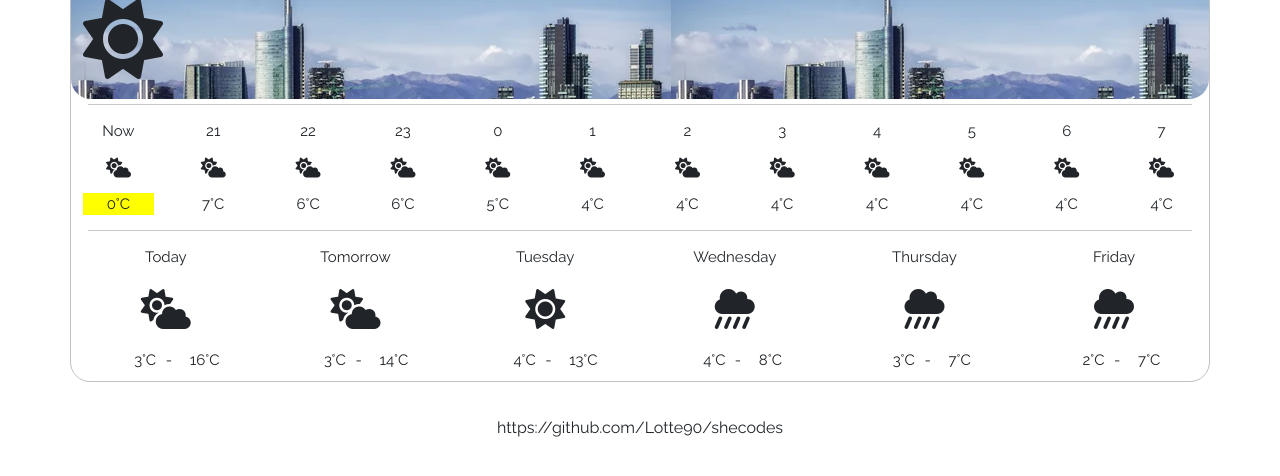
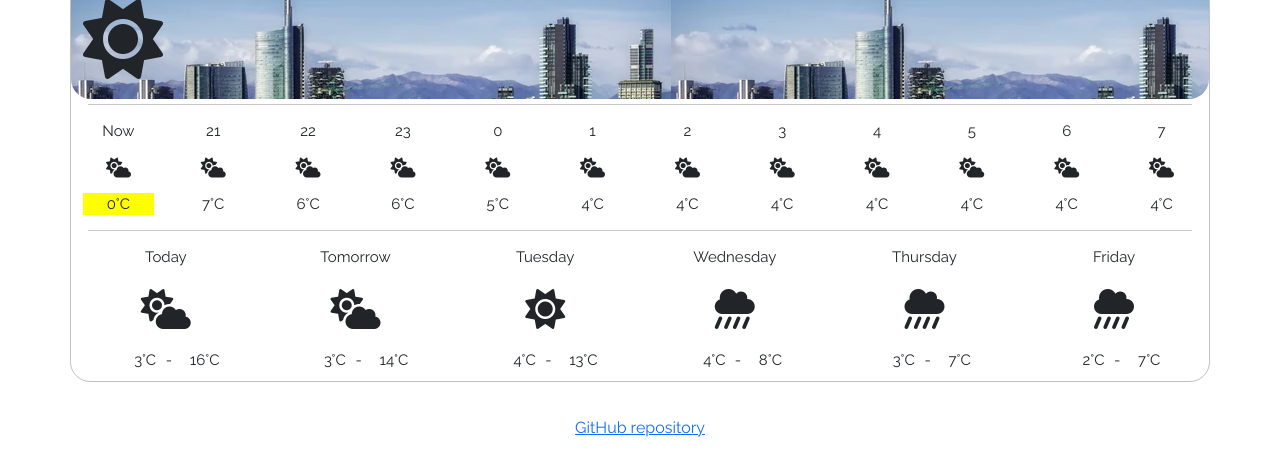
Before and after one commit to Lotte90/shecodes, a plain HTML site: page index.html in a window 1280 px wide. Shown: the part 160-636 px from the top of the page. Drawn offline with nearby package versions, Linux system fonts and the light colour scheme.

Commit message:
Turn Github repository into a link

```diff
--- a/index.html
+++ b/index.html
@@ -172,7 +172,9 @@
       </div>
     </div>
     <br />
-    <p>https://github.com/Lotte90/shecodes</p>
+    <p>
+      <a href="https://github.com/Lotte90/shecodes">GitHub repository</a>
+    </p>
     <script src="src/index.js"></script>
   </body>
 </html>
--- a/src/styles.css
+++ b/src/styles.css
@@ -8,11 +8,13 @@ body {
   border-radius: 20px;
 }
 h1,
-p {
+p,
+a {
   margin: 10px 0px 0px 0px;
   padding: 0px;
 }
-p {
+p,
+a {
   text-align: center;
 }
 hr {
```
